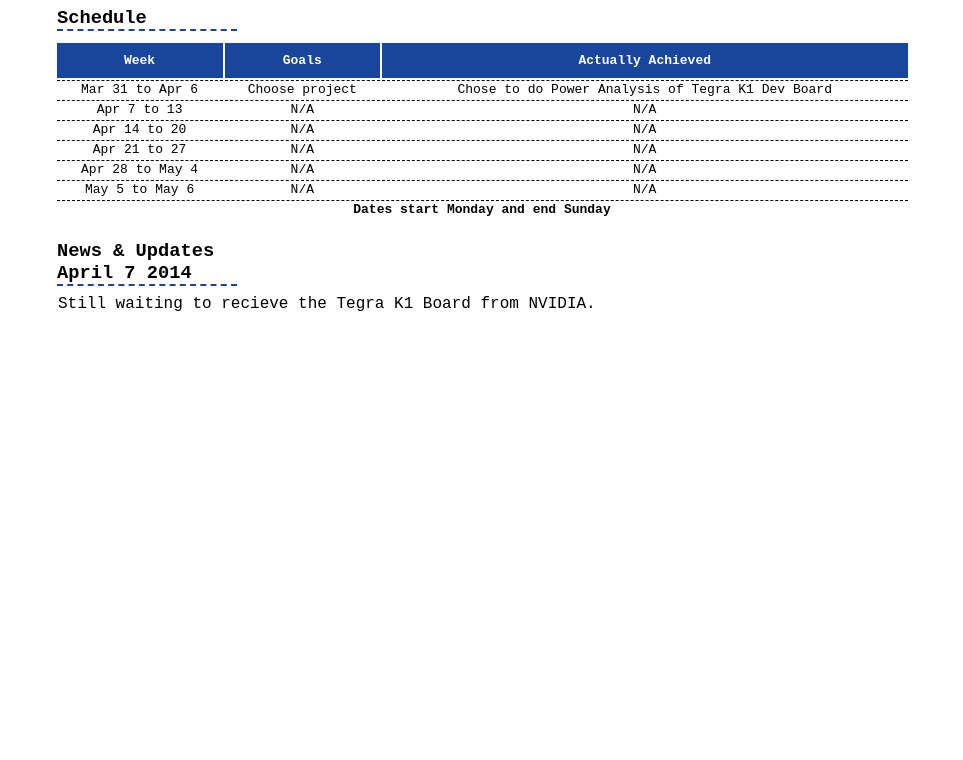
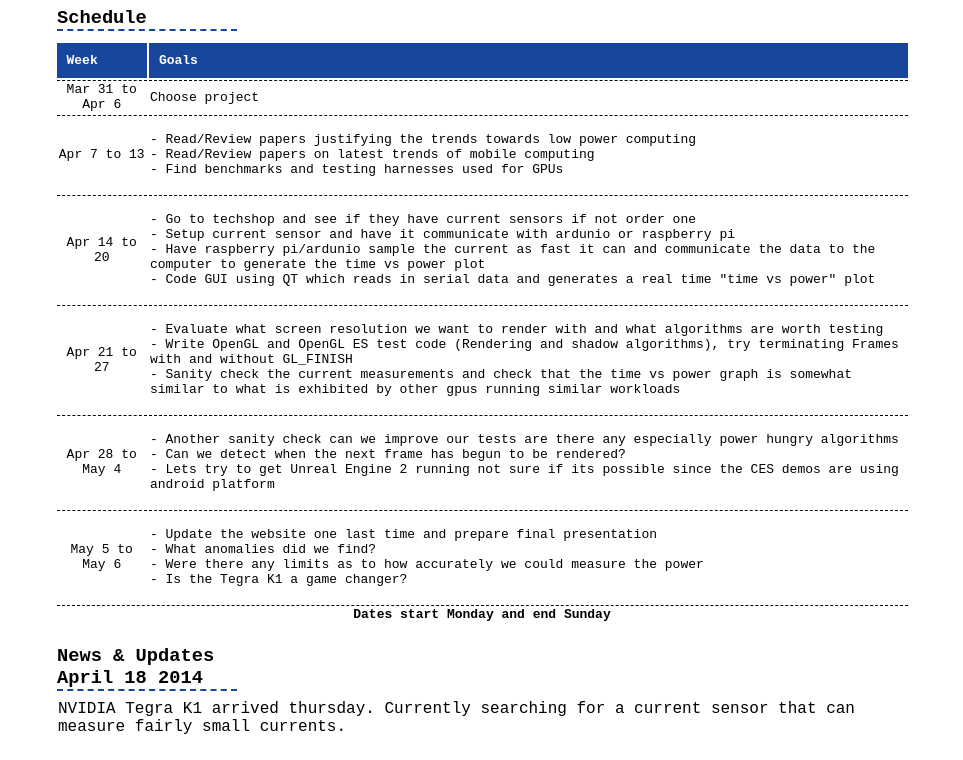
Before and after one commit to dtaveras/418ProjSite, a plain HTML site: page index.html in a window 1280 px wide. Shown: the part 124-884 px from the top of the page, without its empty margins (158-1121 px from the left). Before the commit the page ends 800 px from the top, so only its background shows below. Drawn offline with Linux system fonts and the light colour scheme.

Commit message:
Added Checkpoint

```diff
--- a/index.html
+++ b/index.html
@@ -43,7 +43,7 @@
   <div id="navMenu">
     <ul>
       <li><a href = 'proposal.html'> Project Proposal </a> </li>
-      <li><a href = '#'> CheckPoint Report </a> </li>
+      <li><a href = 'checkpoint.html'> CheckPoint Report </a> </li>
       <li><a href = '#'> Final Report </a> </li>
       <li><a href = '#'> References </a> </li>
     <ul>
@@ -55,52 +55,80 @@
   <tr>
   <th scope="col">Week</th>
   <th scope="col">Goals</th>
-  <th scope="col">Actually Achieved</th>
   </tr>
   </thead>
 </div>
   <tfoot>
   <tr>
-  <td colspan="3">Dates start Monday and end Sunday</td>
+  <td align="center" colspan="3">Dates start Monday and end Sunday</td>
   </tr>
   </tfoot>
 
   <tbody>
     <tr>
-    <td>Mar 31 to Apr 6</td>
+    <td align="center">Mar 31 to Apr 6</td>
     <td> Choose project <br>
     </td>
-    <td>Chose to do Power Analysis of Tegra K1 Dev Board</td>
     </tr>
     <tr>
-    <td>Apr 7 to 13</td>
-    <td>N/A</td>
-    <td>N/A</td>
+    <td align="center">Apr 7 to 13</td>
+    <td>
+      <br>
+      - Read/Review papers justifying the trends towards low power computing<br>
+      - Read/Review papers on latest trends of mobile computing<br>
+      - Find benchmarks and testing harnesses used for GPUs<br>
+      <br>
+    </td>
     </tr>
     <tr>
-    <td>Apr 14 to 20</td>
-    <td>N/A</td>
-    <td>N/A</td>
+    <td align="center">Apr 14 to 20</td>
+    <td>
+      <br>
+      - Go to techshop and see if they have current sensors if not order one<br>
+      - Setup current sensor and have it communicate with ardunio or raspberry pi<br>
+      - Have raspberry pi/ardunio sample the current as fast it can and communicate the data to the computer
+        to generate the time vs power plot<br>
+      - Code GUI using QT which reads in serial data and generates a real time "time vs power" plot<br>
+      <br>
+    </td>
     </tr>
     <tr>
-    <td>Apr 21 to 27</td>
-    <td>N/A</td>
-    <td>N/A</td>
+    <td align="center">Apr 21 to 27</td>
+    <td>
+      <br>
+      - Evaluate what screen resolution we want to render with and what algorithms are worth testing<br>
+      - Write OpenGL and OpenGL ES test code (Rendering and shadow algorithms), try terminating Frames
+          with and without GL_FINISH<br>
+      - Sanity check the current measurements and check that the time vs power graph is somewhat similar to
+          what is exhibited by other gpus running similar workloads<br>
+      <br>
+    </td>
     </tr>
     <tr>
-    <td>Apr 28 to May 4</td>
-    <td>N/A</td>
-    <td>N/A</td>
+    <td align="center">Apr 28 to May 4</td>
+    <td>
+      <br>
+      - Another sanity check can we improve our tests are there any especially power hungry algorithms <br>
+      - Can we detect when the next frame has begun to be rendered?<br>
+      - Lets try to get Unreal Engine 2 running not sure if its possible since the CES demos are using android platform<br>
+      <br>
+    </td>
     </tr>
-    <td>May 5 to May 6</td>
-    <td>N/A</td>
-    <td>N/A</td>
+    <td align="center">May 5 to May 6</td>
+    <td>
+      <br>
+      - Update the website one last time and prepare final presentation<br>
+      - What anomalies did we find?<br>
+      - Were there any limits as to how accurately we could measure the power<br>
+      - Is the Tegra K1 a game changer?<br>
+      <br>
+    </td>
     </tr>
   </tbody>
 </table>
-<h3 id="mheadings"> News & Updates April 7 2014</h3>
+<h3 id="mheadings"> News & Updates April 18 2014</h3>
   <div id= "news">
-    Still waiting to recieve the Tegra K1 Board from NVIDIA.
+    NVIDIA Tegra K1 arrived thursday. Currently searching for a current sensor that can measure fairly small currents.
   </div>
 
   </body>
--- a/main.css
+++ b/main.css
@@ -16,7 +16,7 @@ h1 {
 a:link {color:#F0F0F0; font-weight: normal; font-size: 14px;}      /* unvisited link */
 a:visited {color:#505050;}  /* visited link */
 //a:hover {color:#FF00FF;}  /* mouse over link */
-//a:active {color:#0000FF;}  /* selected link */
+a:active {color:#FF0000;}  /* selected link */
 a:link {text-decoration:none;}
 a:visited {text-decoration:none;}
 a:hover {text-decoration:underline;}
@@ -250,7 +250,7 @@ footer {
 font-family: "Courier New", Courier, monospace;
 font-size: 13px;
 width: 95%;
-text-align: center;
+text-align: left;
 //border-collapse: collapse;
 //border: 1px solid #000;
 margin-top: 10px;
--- a/pages.css
+++ b/pages.css
@@ -3,6 +3,7 @@ h1 {
     margin: 0;
     text-align: center ;
 	color:#000000;
+    padding-top: 20px;
     padding-bottom: 5px;
     border-bottom: 2px solid #17469C;
     //border: 1px solid #ff0000;
@@ -10,8 +11,8 @@ h1 {
 }
 
 #homep {
-    position:relative;
-    right:260px;
+    position:absolute;
+    right:1000px;
     top: 10px;
     padding: 0;
     padding-top: 0;
```
Also changed, not shown: checkpoint.html (added, +28 -0 lines), proposal.html (+2 -2 lines), pic2.jpg (added), 1 other file.
